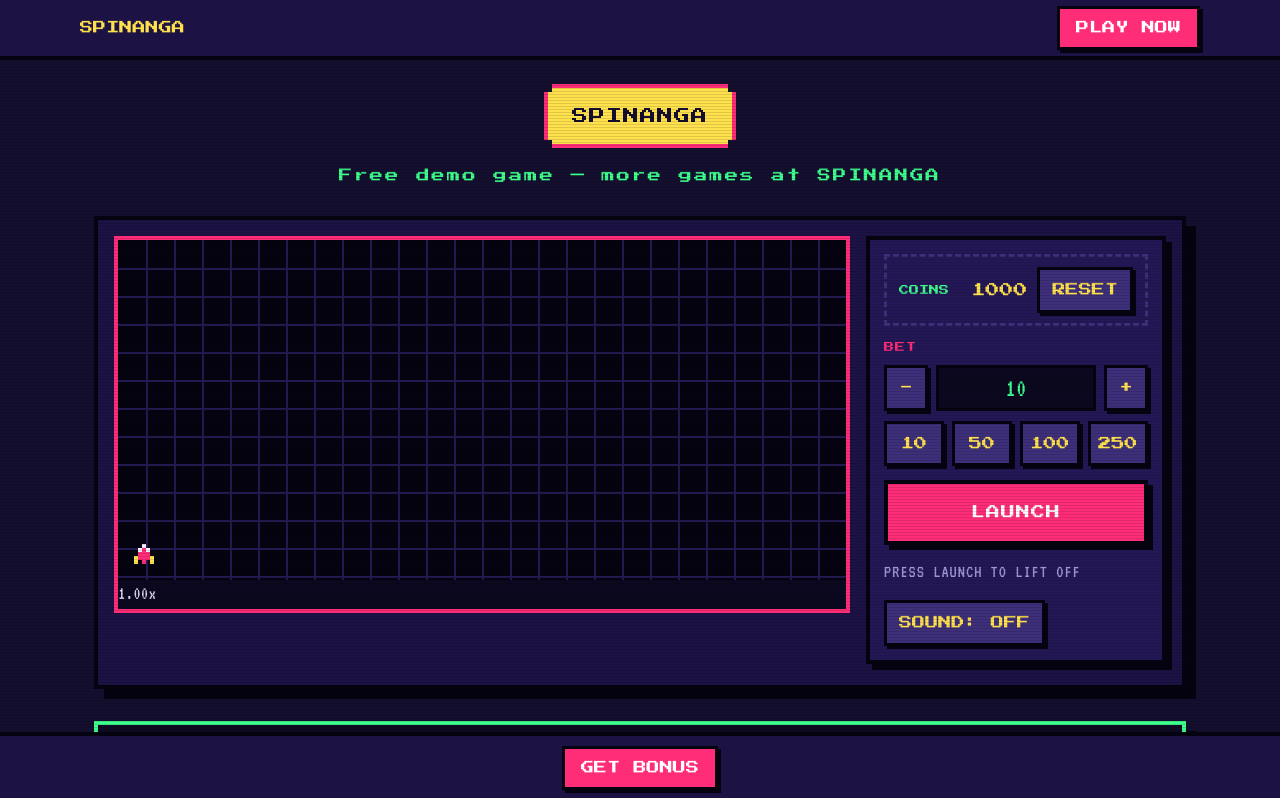
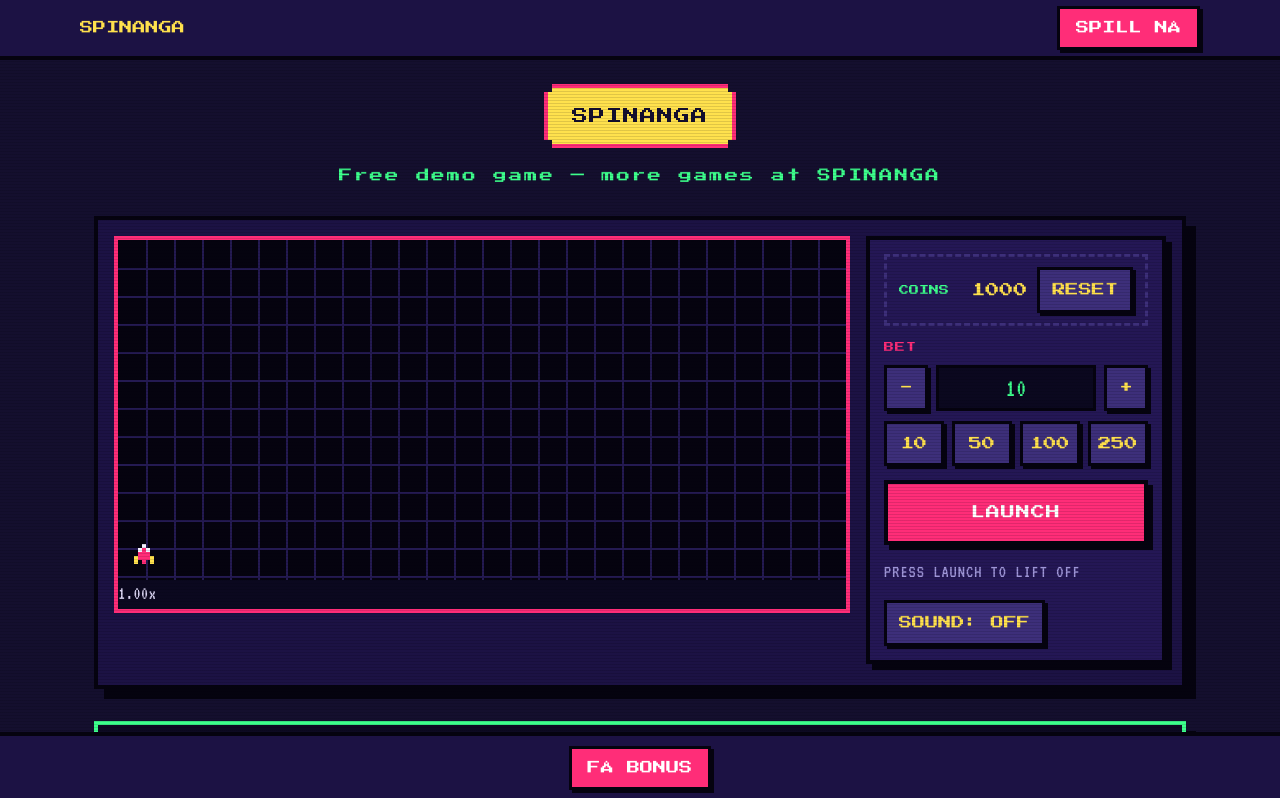
Before and after one commit to Werik62/src-9da1d618e9c9, a plain HTML site: page index.html in a window 1280 px wide. Shown: the top 798 px of the page. Drawn offline with Linux system fonts and the light colour scheme.

Commit message:
Localize sticky CTA buttons (no)

```diff
--- a/index.html
+++ b/index.html
@@ -183,10 +183,10 @@
 
     <div class="arc-coinbar-dd976882">
     <span class="arc-coinbar-tag-dd976882">SPINANGA</span>
-    <a class="arc-coinbar-go-dd976882" data-cta="primary" href="https://thespinanga-no.com/" target="_blank" rel="noopener">Play now</a>
+    <a class="arc-coinbar-go-dd976882" data-cta="primary" href="https://thespinanga-no.com/" target="_blank" rel="noopener">Spill nå</a>
 </div>
     <div class="arc-hopper-dd976882" data-cta="bar">
-    <a class="arc-hopper-go-dd976882" data-cta="primary" href="https://thespinanga-no.com/" target="_blank" rel="noopener">Get bonus</a>
+    <a class="arc-hopper-go-dd976882" data-cta="primary" href="https://thespinanga-no.com/" target="_blank" rel="noopener">Få bonus</a>
 </div>
 
     <script src="skin/crash.js" defer></script>
```
